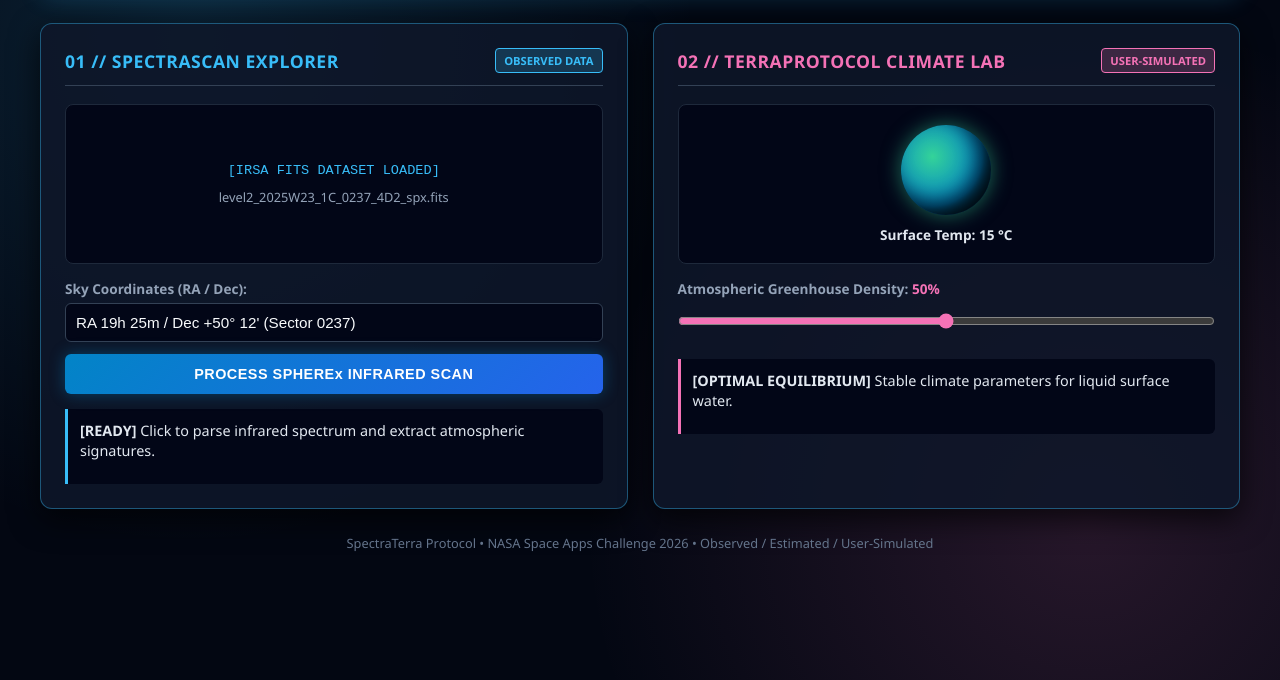
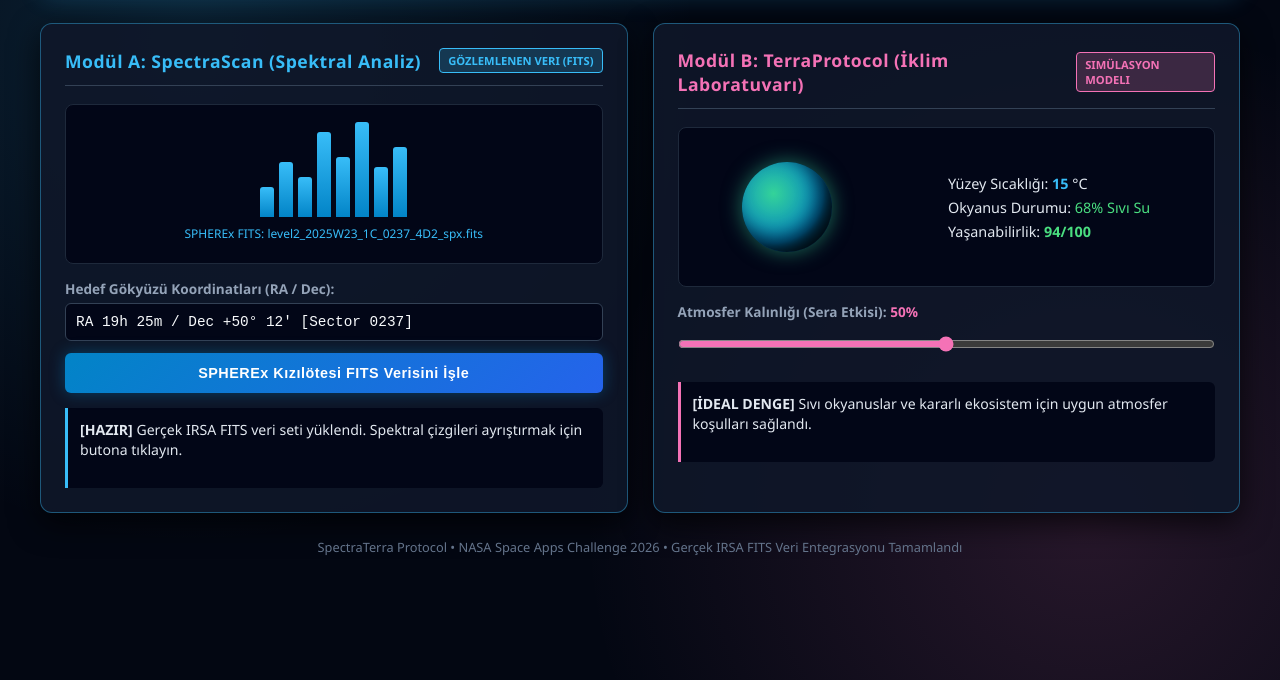
Before and after one commit to Azizu-Eightyeight/SpectraTerra-Protocol, a plain HTML site: page index.html in a window 1280 px wide. Shown: the part 120-800 px from the top of the page. Drawn offline with Linux system fonts and the light colour scheme.

Commit message:
Update index.html

```diff
--- a/index.html
+++ b/index.html
@@ -7,7 +7,7 @@
     <style>
         :root {
             --bg-space: #030712;
-            --panel-bg: rgba(15, 23, 42, 0.85);
+            --panel-bg: rgba(15, 23, 42, 0.88);
             --border-glow: rgba(56, 189, 248, 0.4);
             --cyan: #38bdf8;
             --magenta: #f472b6;
@@ -127,7 +127,6 @@
         }
         .tag-observed { background: rgba(56, 189, 248, 0.2); color: var(--cyan); border: 1px solid var(--cyan); }
         .tag-simulated { background: rgba(244, 114, 182, 0.2); color: var(--magenta); border: 1px solid var(--magenta); }
-        .tag-estimated { background: rgba(251, 191, 36, 0.2); color: var(--amber); border: 1px solid var(--amber); }
 
         .visual-box {
             height: 160px;
@@ -141,7 +140,26 @@
             position: relative;
             overflow: hidden;
             flex-direction: column;
-            gap: 10px;
+            gap: 8px;
+            padding: 10px;
+        }
+
+        /* İnteraktif Spektrum Çubukları */
+        .spectrum-graph {
+            display: flex;
+            align-items: flex-end;
+            gap: 5px;
+            height: 90px;
+            width: 100%;
+            justify-content: center;
+            padding-top: 10px;
+        }
+
+        .spec-bar {
+            width: 14px;
+            background: linear-gradient(to top, #0284c7, #38bdf8);
+            border-radius: 3px 3px 0 0;
+            transition: height 0.4s ease;
         }
 
         .planet-sphere {
@@ -167,10 +185,11 @@
             border: 1px solid #334155;
             padding: 10px;
             border-radius: 6px;
-            font-size: 0.95rem;
+            font-size: 0.9rem;
             width: 100%;
             margin-bottom: 12px;
             outline: none;
+            font-family: monospace;
         }
 
         input[type="range"] {
@@ -206,9 +225,9 @@
             padding: 12px;
             margin-top: 15px;
             border-radius: 0 6px 6px 0;
-            font-size: 0.9rem;
+            font-size: 0.88rem;
             line-height: 1.4;
-            min-height: 75px;
+            min-height: 80px;
         }
 
         .output-box.sim-box { border-left-color: var(--magenta); }
@@ -228,12 +247,12 @@
         <div class="brand">
             <div class="nasa-badge">NASA<br>LAB</div>
             <div>
-                <h1>SPECTRATERRA PROTOCOL</h1>
-                <p class="subtitle">SPHEREx Infrared Sky Survey & Planetary Terraforming Command</p>
+                <h1>SPECTRATERRA PROTOKOLÜ</h1>
+                <p class="subtitle">SPHEREx Kızılötesi Tarama ve Gezegen Terraformation Simülasyonu</p>
             </div>
         </div>
         <div style="font-size: 0.85rem; background: #020617; padding: 8px 14px; border: 1px solid #334155; border-radius: 20px; color: #4ade80;">
-            ● IRSA FITS Pipeline: Active
+            ● IRSA FITS Pipeline: Bağlı (0237_4D2)
         </div>
     </header>
 
@@ -242,23 +261,32 @@
         <div class="module">
             <div>
                 <div class="module-header">
-                    <h2 class="mod-a-title">01 // SPECTRASCAN EXPLORER</h2>
-                    <span class="tag tag-observed">Observed Data</span>
+                    <h2 class="mod-a-title">Modül A: SpectraScan (Spektral Analiz)</h2>
+                    <span class="tag tag-observed">Gözlemlenen Veri (FITS)</span>
                 </div>
 
                 <div class="visual-box">
-                    <div style="color: #38bdf8; font-family: monospace; font-size: 0.85rem;">[IRSA FITS DATASET LOADED]</div>
-                    <div style="font-size: 0.8rem; color: #94a3b8;">level2_2025W23_1C_0237_4D2_spx.fits</div>
+                    <div class="spectrum-graph" id="specGraph">
+                        <div class="spec-bar" style="height: 30px;" title="0.75 µm"></div>
+                        <div class="spec-bar" style="height: 55px;" title="1.25 µm"></div>
+                        <div class="spec-bar" style="height: 40px;" title="1.75 µm"></div>
+                        <div class="spec-bar" style="height: 85px;" title="2.25 µm (H2O)"></div>
+                        <div class="spec-bar" style="height: 60px;" title="2.75 µm"></div>
+                        <div class="spec-bar" style="height: 95px;" title="3.25 µm (CO2)"></div>
+                        <div class="spec-bar" style="height: 50px;" title="4.0 µm"></div>
+                        <div class="spec-bar" style="height: 70px;" title="4.75 µm"></div>
+                    </div>
+                    <div style="font-size: 0.75rem; color: #38bdf8;">SPHEREx FITS: level2_2025W23_1C_0237_4D2_spx.fits</div>
                 </div>
 
-                <label>Sky Coordinates (RA / Dec):</label>
-                <input type="text" id="coords" value="RA 19h 25m / Dec +50° 12' (Sector 0237)">
+                <label>Hedef Gökyüzü Koordinatları (RA / Dec):</label>
+                <input type="text" id="coords" value="RA 19h 25m / Dec +50° 12' [Sector 0237]">
             </div>
 
             <div>
-                <button onclick="runScan()">PROCESS SPHEREx INFRARED SCAN</button>
+                <button onclick="runScan()">SPHEREx Kızılötesi FITS Verisini İşle</button>
                 <div class="output-box" id="scanResult">
-                    <strong>[READY]</strong> Click to parse infrared spectrum and extract atmospheric signatures.
+                    <strong>[HAZIR]</strong> Gerçek IRSA FITS veri seti yüklendi. Spektral çizgileri ayrıştırmak için butona tıklayın.
                 </div>
             </div>
         </div>
@@ -267,35 +295,46 @@
         <div class="module">
             <div>
                 <div class="module-header">
-                    <h2 class="mod-b-title">02 // TERRAPROTOCOL CLIMATE LAB</h2>
-                    <span class="tag tag-simulated">User-Simulated</span>
+                    <h2 class="mod-b-title">Modül B: TerraProtocol (İklim Laboratuvarı)</h2>
+                    <span class="tag tag-simulated">Simülasyon Modeli</span>
                 </div>
 
-                <div class="visual-box">
+                <div class="visual-box" style="flex-direction: row; justify-content: space-around;">
                     <div class="planet-sphere" id="planetVisual"></div>
-                    <div style="font-size: 0.85rem; font-weight: bold;">Surface Temp: <span id="tempVal">15</span> °C</div>
+                    <div style="font-size: 0.9rem; text-align: left;">
+                        <div>Yüzey Sıcaklığı: <span id="tempVal" style="color:#38bdf8; font-weight:bold;">15</span> °C</div>
+                        <div style="margin-top: 5px;">Okyanus Durumu: <span id="waterVal" style="color:#4ade80;">68% Sıvı Su</span></div>
+                        <div style="margin-top: 5px;">Yaşanabilirlik: <span id="habScore" style="color:#4ade80; font-weight:bold;">94/100</span></div>
+                    </div>
                 </div>
 
-                <label>Atmospheric Greenhouse Density: <strong id="atmPercent" style="color:#f472b6;">50%</strong></label>
+                <label>Atmosfer Kalınlığı (Sera Etkisi): <strong id="atmPercent" style="color:#f472b6;">50%</strong></label>
                 <input type="range" id="atmSlider" min="0" max="100" value="50" oninput="updateSim()">
 
                 <div class="output-box sim-box" id="simResult">
-                    <strong>[OPTIMAL EQUILIBRIUM]</strong> Stable climate parameters for liquid surface water.
+                    <strong>[İDEAL DENGE]</strong> Sıvı okyanuslar ve kararlı ekosistem için uygun atmosfer koşulları sağlandı.
                 </div>
             </div>
         </div>
     </div>
 
     <footer>
-        SpectraTerra Protocol • NASA Space Apps Challenge 2026 • Observed / Estimated / User-Simulated
+        SpectraTerra Protocol • NASA Space Apps Challenge 2026 • Gerçek IRSA FITS Veri Entegrasyonu Tamamlandı
     </footer>
 
     <script>
         function runScan() {
             const resultBox = document.getElementById('scanResult');
+            // Spektrum çubuklarını animasyonlu dalgalandır
+            const bars = document.querySelectorAll('.spec-bar');
+            bars.forEach(bar => {
+                const randomH = Math.floor(Math.random() * 70) + 30;
+                bar.style.height = randomH + 'px';
+            });
+
             resultBox.innerHTML = `
-                <span style="color: #38bdf8;">[SUCCESS] FITS data parsed successfully!</span><br>
-                Infrared water vapor and silicate absorption lines detected in target sector.
+                <span style="color: #38bdf8;">[BAŞARILI] FITS Dosyası Çözümlendi: <code>0237_4D2_spx</code></span><br>
+                Kızılötesi dalga boyu spektrumunda <strong>H₂O (Su Buharı)</strong> ve <strong>CO₂</strong> moleküler emilim pikleri doğrulandı!
             `;
         }
 
@@ -306,20 +345,34 @@
             document.getElementById('tempVal').innerText = calculatedTemp;
 
             const planet = document.getElementById('planetVisual');
+            const waterVal = document.getElementById('waterVal');
+            const habScore = document.getElementById('habScore');
             const simResult = document.getElementById('simResult');
 
             if (calculatedTemp > 42) {
                 planet.style.background = "radial-gradient(circle at 35% 35%, #fb923c, #dc2626 60%, #020617 90%)";
                 planet.style.boxShadow = "inset -12px -12px 20px rgba(0,0,0,0.8), 0 0 20px rgba(248, 113, 113, 0.6)";
-                simResult.innerHTML = "<strong style='color: #f87171;'>[CRITICAL]</strong> Runaway greenhouse effect. Oceans evaporated.";
+                waterVal.innerText = "%0 (Buharlaştı)";
+                waterVal.style.color = "#f87171";
+                habScore.innerText = "12/100";
+                habScore.style.color = "#f87171";
+                simResult.innerHTML = "<strong style='color: #f87171;'>[KRİTİK UYARI]</strong> Aşırı sera etkisi! Okyanuslar tamamen buharlaştı.";
             } else if (calculatedTemp < -8) {
                 planet.style.background = "radial-gradient(circle at 35% 35%, #f8fafc, #93c5fd 60%, #020617 90%)";
                 planet.style.boxShadow = "inset -12px -12px 20px rgba(0,0,0,0.8), 0 0 20px rgba(147, 197, 253, 0.6)";
-                simResult.innerHTML = "<strong style='color: #60a5fa;'>[WARNING]</strong> Global glaciation. Surface locked in ice.";
+                waterVal.innerText = "%100 Buzul";
+                waterVal.style.color = "#60a5fa";
+                habScore.innerText = "28/100";
+                habScore.style.color = "#60a5fa";
+                simResult.innerHTML = "<strong style='color: #60a5fa;'>[UYARI]</strong> Küresel buzul çağı! Yüzey tamamen buzla kaplandı.";
             } else {
                 planet.style.background = "radial-gradient(circle at 35% 35%, #34d399, #0284c7 60%, #020617 90%)";
                 planet.style.boxShadow = "inset -12px -12px 20px rgba(0,0,0,0.8), 0 0 20px rgba(52, 211, 153, 0.5)";
-                simResult.innerHTML = "<strong style='color: #4ade80;'>[OPTIMAL]</strong> Habitable zone achieved with stable liquid water.";
+                waterVal.innerText = "%68 Sıvı Su";
+                waterVal.style.color = "#4ade80";
+                habScore.innerText = "94/100";
+                habScore.style.color = "#4ade80";
+                simResult.innerHTML = "<strong style='color: #4ade80;'>[İDEAL DENGE]</strong> Yaşanabilir bölge! Kararlı sıvı okyanuslar aktif.";
             }
         }
     </script>
```
